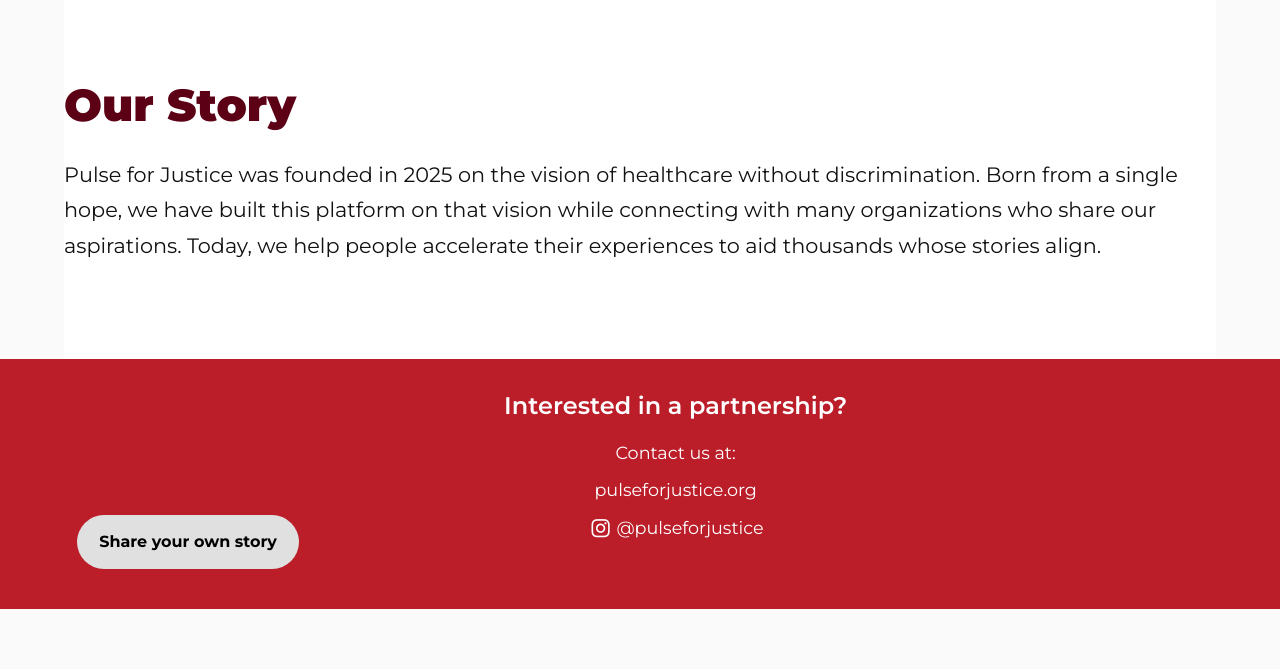
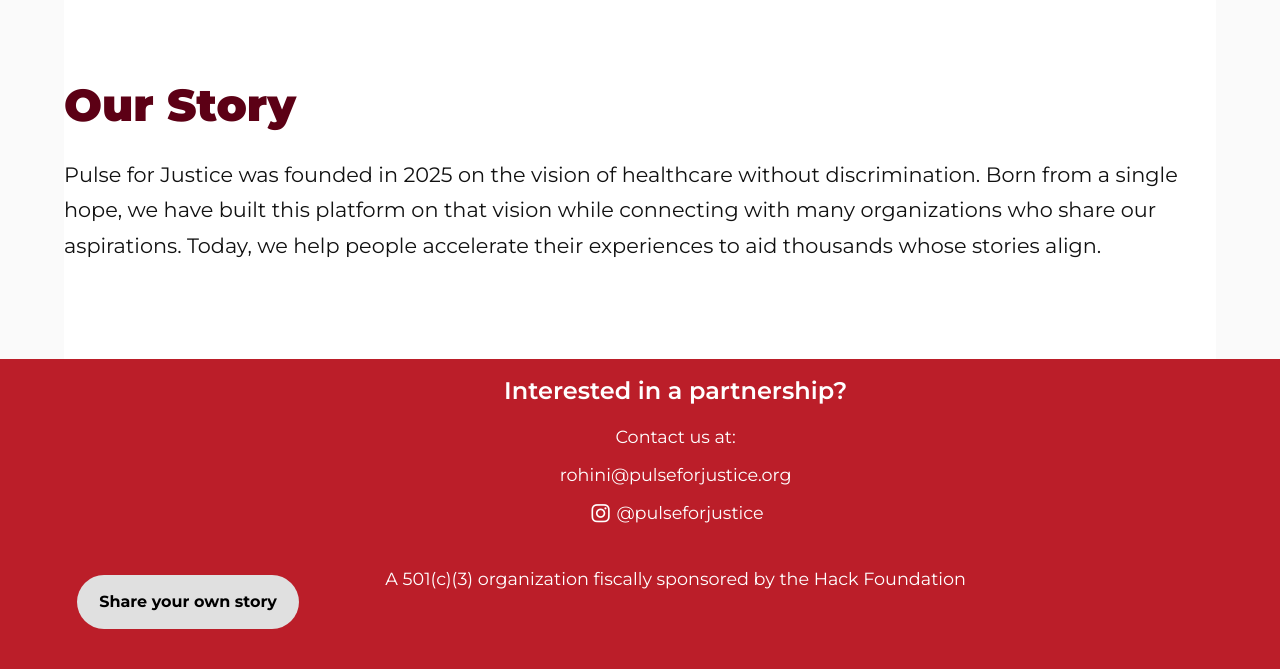
Before and after one commit to actuallyanisa/pulse4justice, a Flask app: page /aboutus in a window 1280 px wide. Shown: the part 986-1655 px from the top of the page. Run offline with Flask 3, Linux system fonts and the light colour scheme; some libraries are stand-ins or nearby versions.

Commit message:
nvm one more thing

```diff
--- a/website/templates/aboutus.html
+++ b/website/templates/aboutus.html
@@ -275,10 +275,11 @@ A donation based platform, Pulse for Justice seeks to create equal access in the
   <div class="footer-right-centered" style="margin-left: 0; transform: translate(-82px, -30px);">
     <h3 style="font-size: 1.5rem; font-weight: 600;">Interested in a partnership?</h3>
     <p style="font-size: 1.1rem;">Contact us at:</p>
-    <p style="font-size: 1.1rem;">pulseforjustice.org</p>
+    <p style="font-size: 1.1rem;">rohini@pulseforjustice.org</p>
     <p style="font-size: 1.1rem;">
-      <a href="https://www.instagram.com/ananya._vinesh" target="_blank" style="color: white; text-decoration: none;">
+      <a href="https://www.instagram.com/pulseforjustice_official/" target="_blank" style="color: white; text-decoration: none;">
         <i class="fa fa-instagram" style="font-size: 1.3rem; position: relative; top: 2px; left: 4px;"></i> @pulseforjustice
+    <p style="font-size: 1.1rem;"><br>A 501(c)(3) organization fiscally sponsored by the Hack Foundation</p>
       </a>
     </p>
   </div>
```
